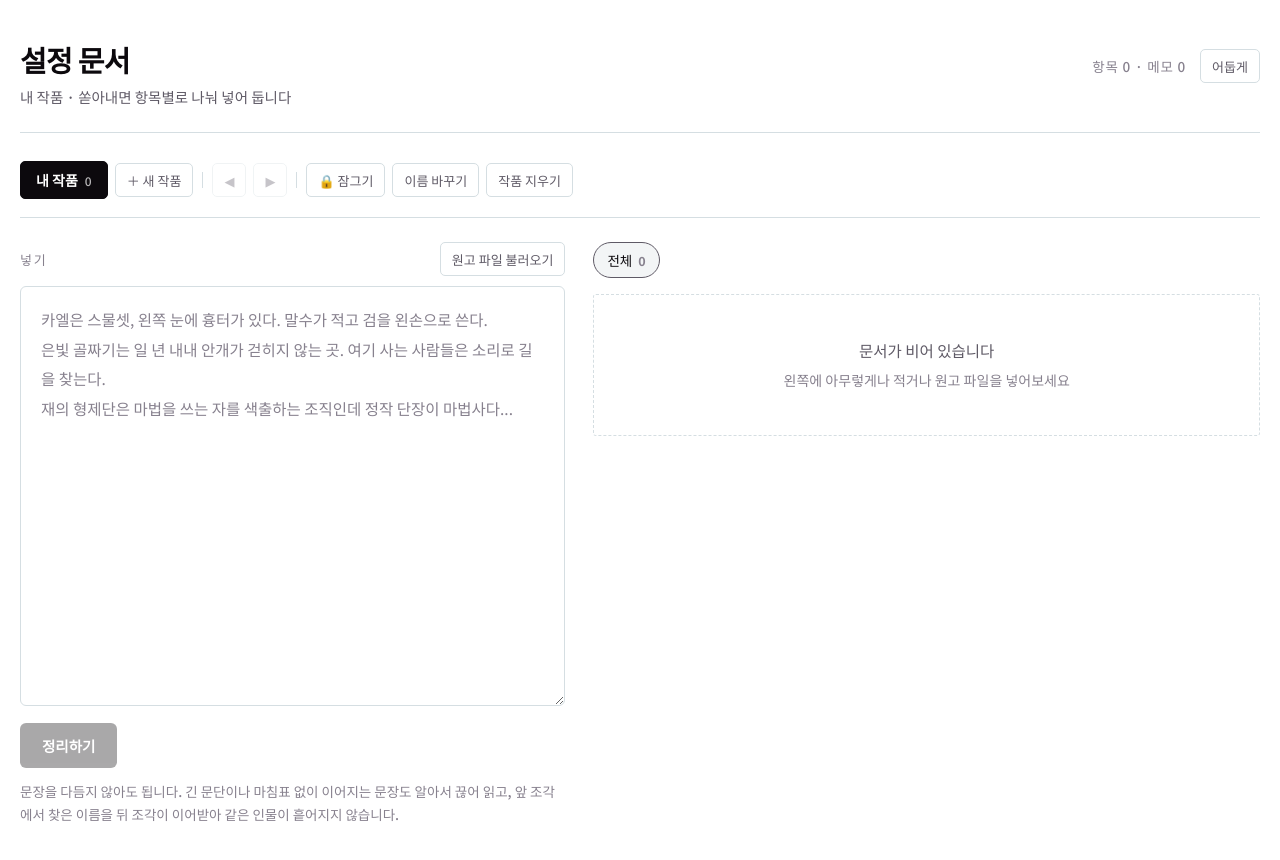
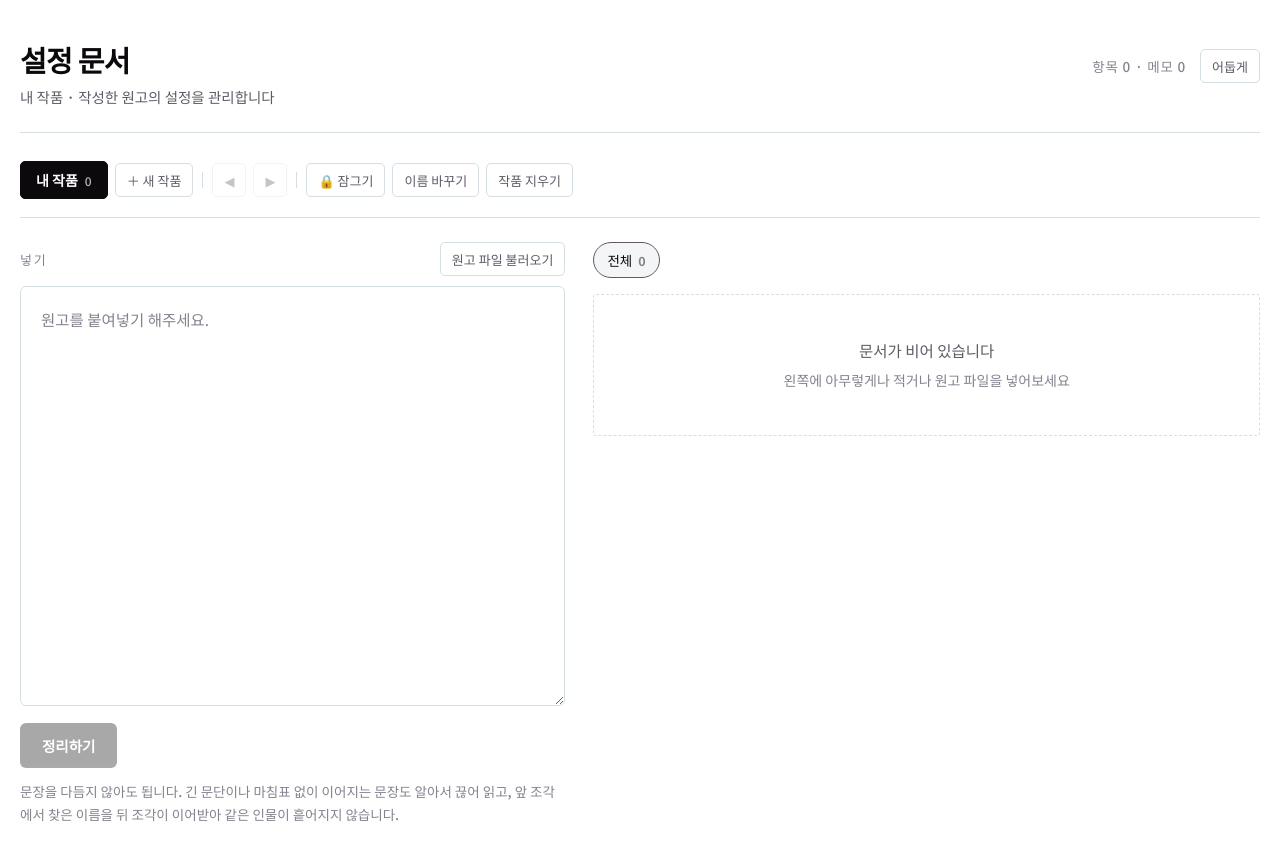
Before and after one commit to krockdove/settingdoc, a React (Vite) app: page / in a window 1280 px wide. Shown: the top 860 px of the page. Built offline with nearby package versions, Linux system fonts and the light colour scheme.

Commit message:
Improve contextual AI setting extraction

```diff
--- a/src/SettingDoc.jsx
+++ b/src/SettingDoc.jsx
@@ -1736,7 +1736,7 @@ JSON 배열만 출력한다.
           <header className="sd-head">
             <div>
               <h1 className="sd-title">설정 문서</h1>
-              <p className="sd-sub">{work ? `${work.name} · 쏟아내면 항목별로 나눠 넣어 둡니다` : "쏟아내거나 원고째로 넣으면 항목별로 나눠 넣어 둡니다"}</p>
+              <p className="sd-sub">{work ? `${work.name} · 작성한 원고의 설정을 관리합니다` : "원고의 내용을 자동적으로 분류하여 관리합니다"}</p>
             </div>
             <div className="sd-right">
               <span className="sd-count">
@@ -2036,7 +2036,7 @@ JSON 배열만 출력한다.
                   value={draft}
                   onChange={(e) => setDraft(e.target.value)}
                   placeholder={
-                    "카엘은 스물셋, 왼쪽 눈에 흉터가 있다. 말수가 적고 검을 왼손으로 쓴다.\n은빛 골짜기는 일 년 내내 안개가 걷히지 않는 곳. 여기 사는 사람들은 소리로 길을 찾는다.\n재의 형제단은 마법을 쓰는 자를 색출하는 조직인데 정작 단장이 마법사다..."
+                    "원고를 붙여넣기 해주세요."
                   }
                 />
               )}
```
